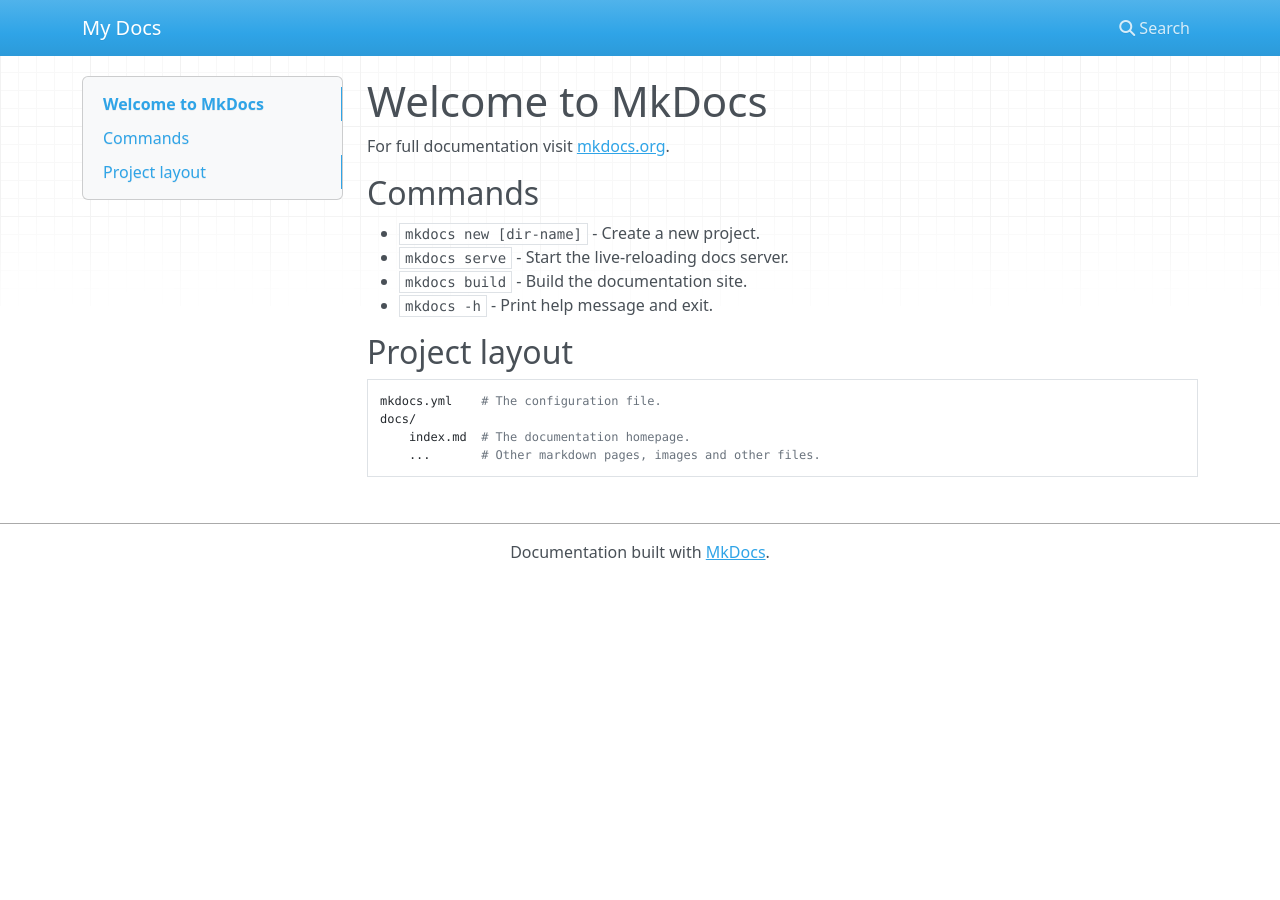
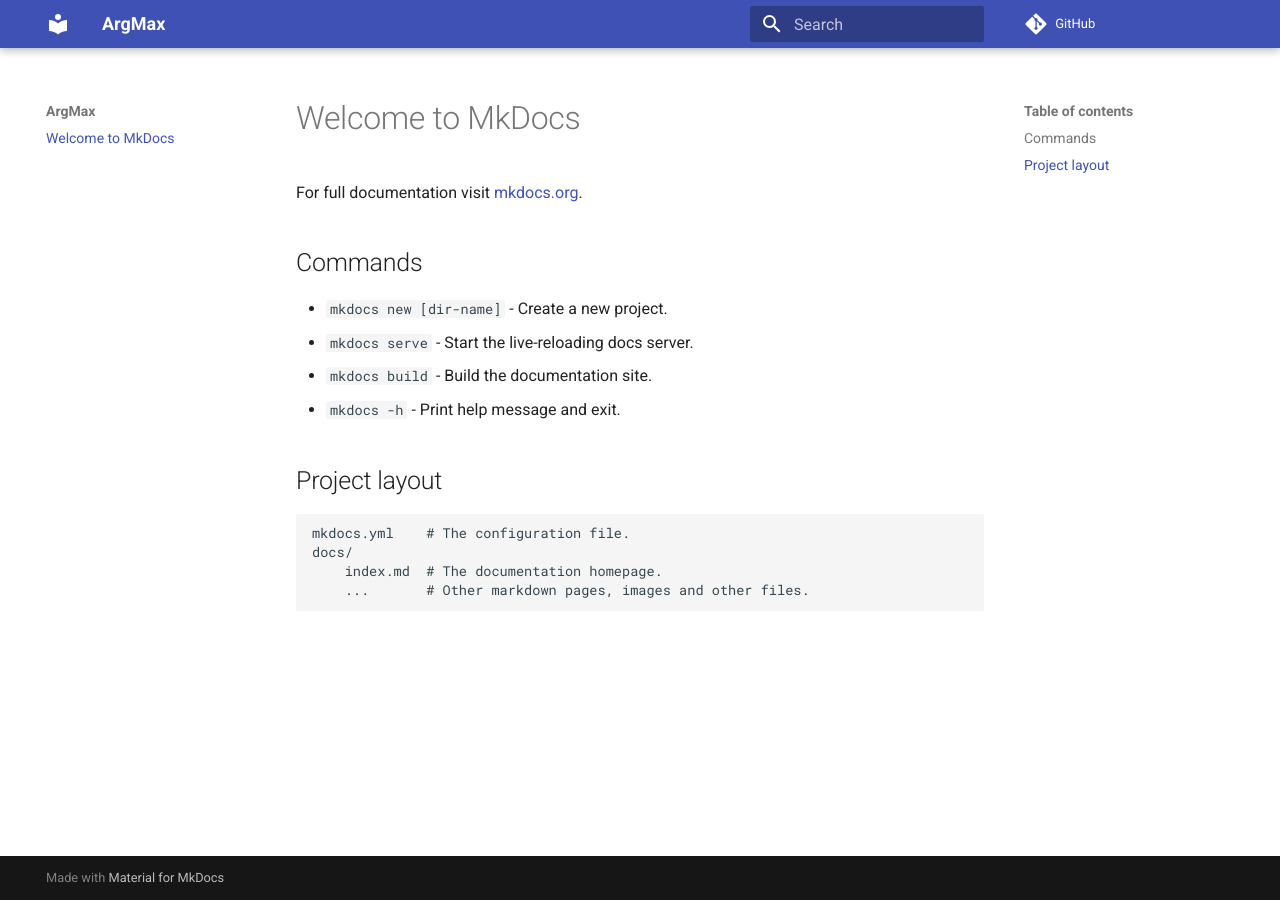
Before and after one commit to ontoligent/argmax, an MkDocs documentation site: the page built from docs/index.md, in a window 1280 px wide. Built offline with MkDocs 1.6.1 and Material for MkDocs 9.7.7, drawn with Linux system fonts in a browser that asks for light colours; nearby versions of some CDN libraries; comment, search, counter and statistics services are not loaded.

Commit message:
Update mkdocs.yml

```diff
--- a/mkdocs.yml
+++ b/mkdocs.yml
@@ -1 +1,6 @@
-site_name: My Docs
+site_name: ArgMax
+theme:
+  name: material
+
+repo_url: https://github.com/ontoligent/argmax
+edit_uri: edit/main/docs/
```
